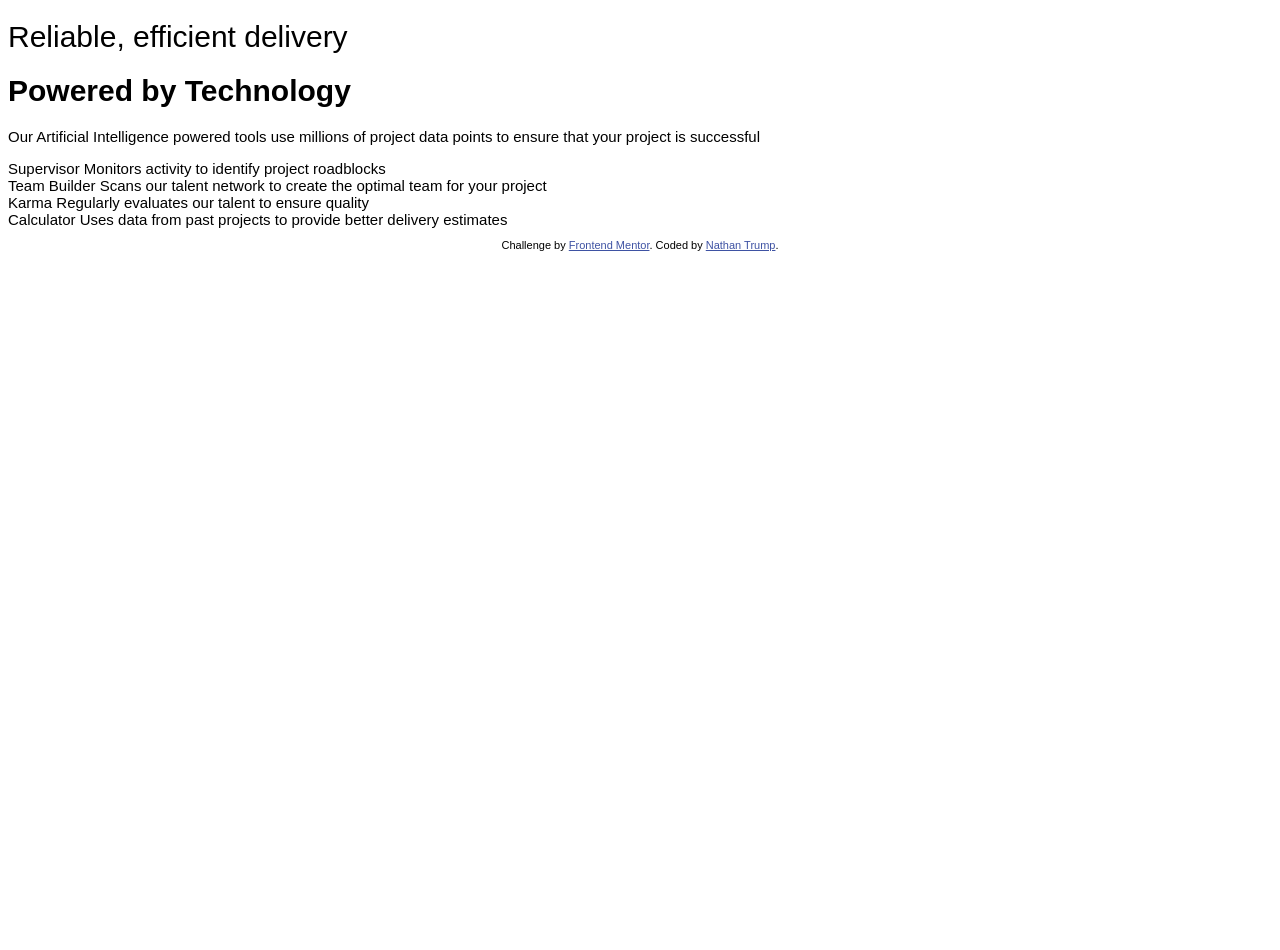
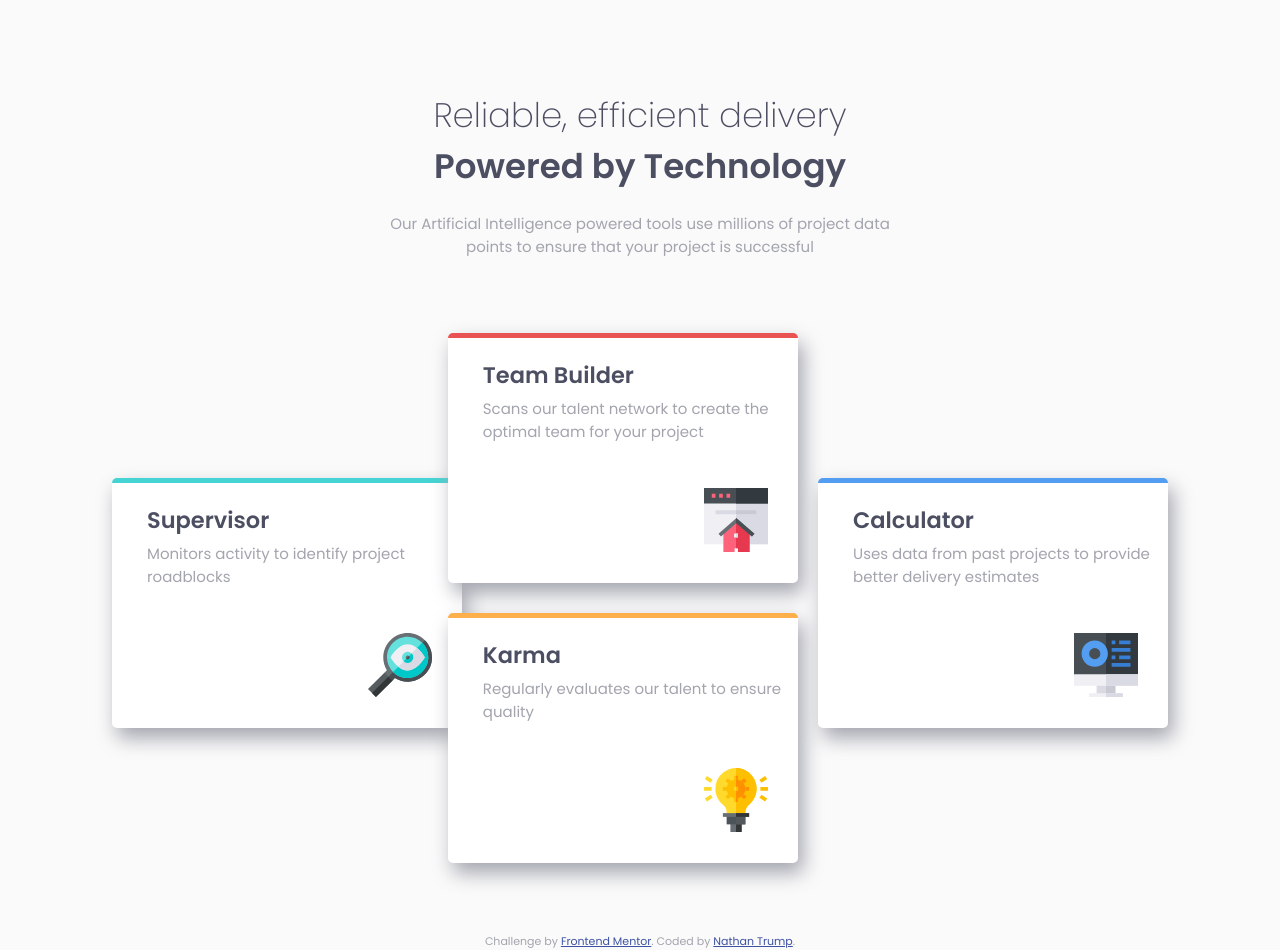
Before and after one commit to nstrump/four-card, a plain HTML site: page index.html in a window 1280 px wide. Before the commit the page ends 800 px from the top, so only its background shows below. Drawn offline with Linux system fonts and the light colour scheme; a web font is replaced by a local one.

Commit message:
Finished first desktop version.

```diff
--- a/index.html
+++ b/index.html
@@ -7,38 +7,41 @@
   <link rel="icon" type="image/png" sizes="32x32" href="./images/favicon-32x32.png">
 
   <title>Frontend Mentor | Four card feature section</title>
-
-  <!-- Feel free to remove these styles or customise in your own stylesheet 👍 -->
+  <link href="https://fonts.googleapis.com/css?family=Poppins:200,400,600&display=swap" rel="stylesheet">
   <link rel="stylesheet" href="css/style.css">
 </head>
 <body>
 
-<header>
+<header class="header">
     <h1 class="heading">Reliable, efficient delivery</h1>
     <h1 class="heading"><strong class="heading--bold">Powered by Technology</strong></h1>
 
-    <p>Our Artificial Intelligence powered tools use millions of project data points
-    to ensure that your project is successful</p>
+    <p class="header__paragraph">Our Artificial Intelligence powered tools use millions of project data</p>
+    <p class="header__paragraph">points to ensure that your project is successful</p>
 </header>
 
-<main class="card-container">
-  <section class="card">
-    Supervisor
-    Monitors activity to identify project roadblocks
+<section class="card-container">
+  <div class="card card--1">
+    <h2 class="card__header card__header--1">Supervisor</h2>
+    <p>Monitors activity to identify project roadblocks</p>
+    <img src="images/icon-supervisor.svg" class="card__icon" alt="Card icon.">
+  </div>
+  <div class="card card--2">
+    <h2 class="card__header card__header--2 col--2">Team Builder</h2>
+    <p>Scans our talent network to create the optimal team for your project</p>
+    <img src="images/icon-team-builder.svg" class="card__icon" alt="Card icon.">
+  </div>
+  <div class="card card--3">
+    <h2 class="card__header card__header--3 col--2">Karma</h2>
+    <p>Regularly evaluates our talent to ensure quality</p>
+    <img src="images/icon-karma.svg" class="card__icon" alt="Card icon.">
+  </div>
+  <div class="card card--4">
+    <h2 class="card__header card__header--4 col--3">Calculator</h2>
+    <p>Uses data from past projects to provide better delivery estimates</p>
+    <img src="images/icon-calculator.svg" class="card__icon" alt="Card icon.">
+  </div>
 </section>
-  <section class="card">
-    Team Builder
-    Scans our talent network to create the optimal team for your project
-  </section>
-  <section class="card">
-    Karma
-    Regularly evaluates our talent to ensure quality
-  </section>
-  <section class="card">
-    Calculator
-    Uses data from past projects to provide better delivery estimates
-  </section>
-</main>
 
 <footer>
   <p class="attribution">
--- a/style.scss
+++ b/style.scss
@@ -1,4 +1,4 @@
-@import url(https://fonts.google.com/specimen/Poppins);
+
 
 /////// Colors
 
@@ -13,26 +13,136 @@ $blue: hsl(212, 86%, 64%);
 
 $dark-blue: hsl(234, 12%, 34%);
 $gray-blue: hsl(229, 6%, 66%);
+$backdrop-white: rgb(250, 250, 250);
+$white: rgb(255, 255, 255);
 
-//font
+//Variables
+$gutter-horizontal: 1rem;
+$gutter-vertical: 1rem;
+
+//Columns
+
+.row {
+    max-width: 114rem;
+    margin: 0 auto;
+
+    [class^="col-"] {
+        float: left; }
+
+    .col-1-of-3 {
+        width: calc((100% - 2 * 1rem) / 3);
+    }
+}
 
 
+
+*,
+*::before,
+*::after {
+    box-sizing: inherit;
+    margin: 0;
+    padding: 0;
+}
+
+html {
+    font-size: 62.5%;
+}
+
 body {
-    font-size: 15px;
+    font-size: 1.5rem;
     font-family: 'Poppins', sans-serif;
-    font-weight: 200;
+    background-color: $backdrop-white;
+    color: $gray-blue;
+    box-sizing: border-box;
+}
+
+.header {
+    text-align: center;
+    margin-top: 90px;
+
+    &__paragraph:last-of-type {
+
+    }
+}
+
+.heading:last-of-type {
+    margin-bottom: 20px;
 }
 
 .heading {
-
-    font-weight: 400;
+    color: $dark-blue;
+    font-weight: 100;
+    font-size: 34px;
 
     &--bold {
         font-weight: 600;
     }
 }
 
+.card-container {
+    display: block;
+    height: 60rem;
+    position: relative;
+    max-width: 134.9rem;
+    margin: 0 auto;
+    margin-top: 7.5rem;
+}
+
+.card {
+    height: 25rem;
+    max-width: 35rem;
+    display: block;
+    position: absolute;
+
+    background-color: #fff;
+    border-radius: 5px;
+    box-shadow: 5px 10px 20px $gray-blue;
+    padding: 20px 0 0 35px;
+
+    &--1 {
+        border-top: 5px solid $cyan;
+        transform: translateY(-50%);
+        top: 45%;
+        left: 8.75%;
+    }
+
+    &--2 {
+        border-top: 5px solid $red;
+        transform: translateX(-50%);
+        right: 24%;
+    }
+
+    &--3 {
+        border-top: 5px solid $orange;
+        transform: translateX(-50%);
+        right: 24%;
+        top: 46.65%;
+    }
+
+    &--4 {
+        border-top: 5px solid $blue;
+        transform: translateY(-50%);
+        top: 45%;
+        right: 8.75%;
+    }
+
+    &__header {
+        color: $dark-blue;
+        font-weight: 600;
+        margin-bottom: 5px;
+    }
+
+    &__icon {
+        float: right;
+        margin: 4.5rem 3rem 0 0;
+    }
+}
 
 
-.attribution { font-size: 11px; text-align: center; }
+.attribution {
+    font-size: 11px;
+    text-align: center;
+    clear: both;
+ }
+
 .attribution a { color: hsl(228, 45%, 44%); }
```
Also changed, not shown: css/style.css, dist/css/style.min.css, 2 other files. Lines whose indentation alone changed are shown as unchanged.
